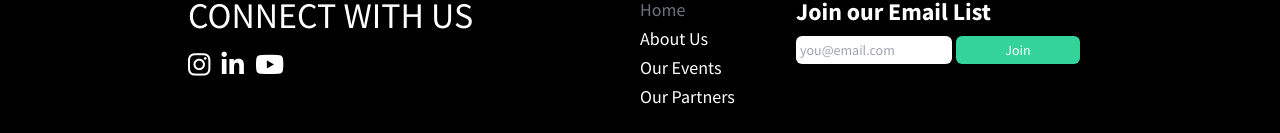
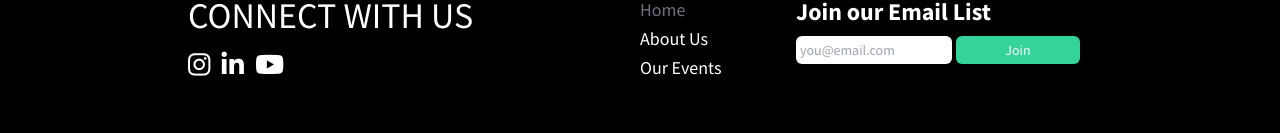
Before and after one commit to Fan-Yang-284/YSBC-Website, a website: page public/about-us.html in a window 1280 px wide. Shown: the part 1571-1704 px from the top of the page. Drawn offline with nearby package versions, Linux system fonts and the light colour scheme; a web font is replaced by a local one.

Commit message:
modified:   public/about-us.html 	modified:   public/index.html 	modified:   public/our-events.html

```diff
--- a/public/about-us.html
+++ b/public/about-us.html
@@ -369,7 +369,7 @@
                     <a href="#" class="row-span-1 text-gray-500">Home</a>
                     <a href="about-us.html" class="row-span-1">About Us</a>
                     <a href="our-events.html">Our Events</a>
-                    <a href="our-partners.html">Our Partners</a>
+                    <!-- <a href="our-partners.html">Our Partners</a> -->
                 </div>
                 <div class="col-span-2 grid grid-rows-3 py-4 pt-12 font-bold text-lg" style="font-family: 'Source Sans Pro', sans-serif;">
                   <a class="row-span-1 text-2xl">Join our Email List</a>
```
Also changed, not shown: public/index.html (+1 -1 lines), public/our-events.html (+1 -1 lines).
